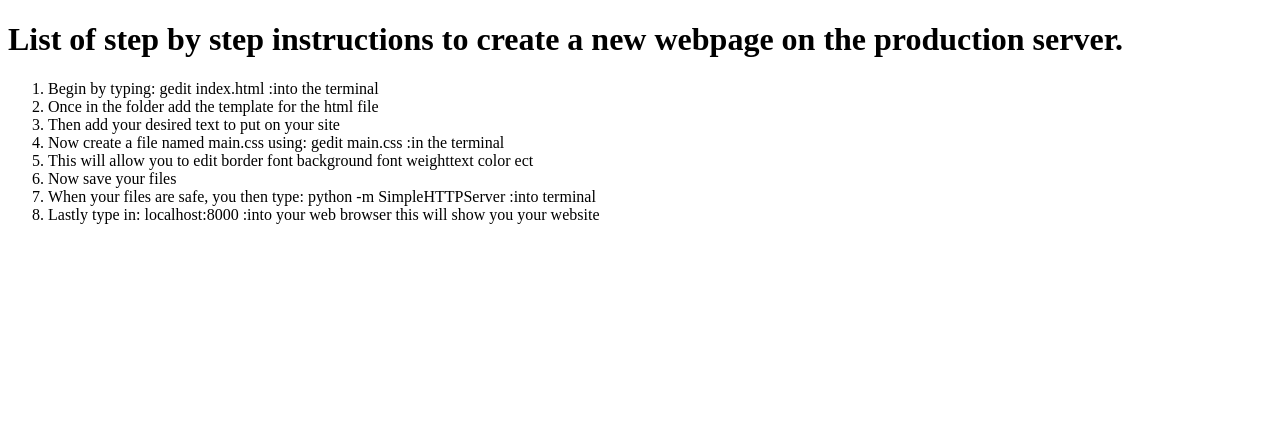
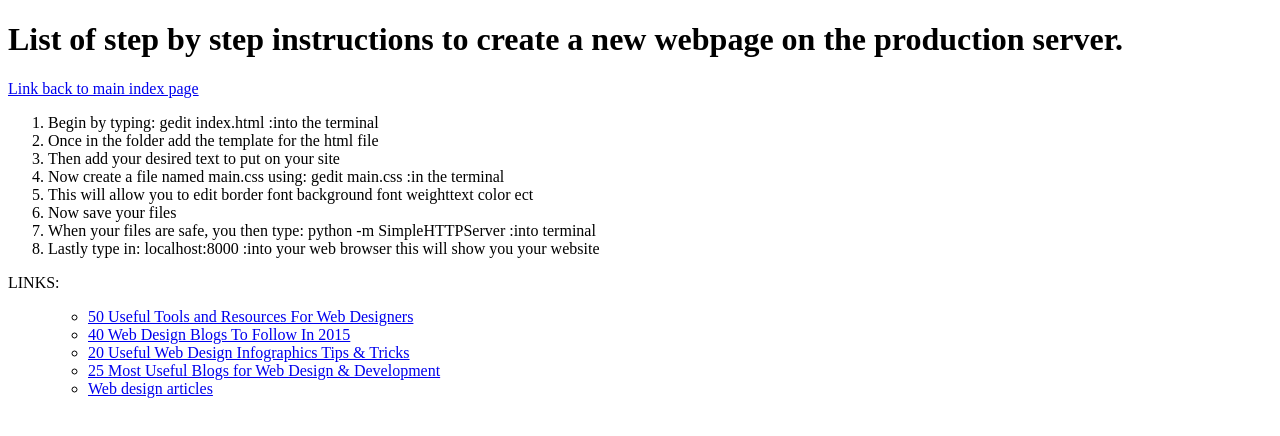
Before and after one commit to nathan2239-cmis/nathan2239-cmis-wd, a plain HTML site: page linksandlists/index.html in a window 1280 px wide. Drawn offline with Linux system fonts and the light colour scheme.

Commit message:
Almost Finished assignment for linksandlists

```diff
--- a/linksandlists/index.html
+++ b/linksandlists/index.html
@@ -1,3 +1,4 @@
+
 <!doctype html>
 <html>
 	<head>
@@ -10,8 +11,10 @@
 		<h1>
 			List of step by step instructions to create a new webpage on the production server.
 		</h1>
+		<nav>
+			<a href="..">Link back to main index page</a>
+		</nav>
 		<p>
-
 		</p>
 		<p>
 		</p>
@@ -40,6 +43,25 @@
 			<li>
 				Lastly type in: localhost:8000 :into your web 					browser this will show you your website
 			</li>
-</ol>
+		</ol>
+LINKS:
+	<ol>
+	<ul>
+			<li>
+				<a href="http://www.smashingmagazine.com/2010/07/50-useful-tools-and-resources-for-web-designers/">50 Useful Tools and Resources For Web Designers</a>
+			</li>
+			<li>
+	<a href="https://www.elegantthemes.com/blog/resources/40-web-design-blogs-to-follow-in-2015">40 Web Design Blogs To Follow In 2015</a>
+			</li>
+			<li>
+				<a href="http://webdesignledger.com/web-design-infographics">20 Useful Web Design Infographics Tips & Tricks</a>
+			</li>
+			<li>
+				<a href="http://www.webappers.com/2009/04/06/25-most-useful-blogs-for-web-design-development/">25 Most Useful Blogs for Web Design & Development</a>
+			</li>
+			<li>
+				<a href="http://www.creativebloq.com/tag/Web-design">Web design articles</a>
+		</ul>
+	</ol>
 	</body>
 </html>
```
